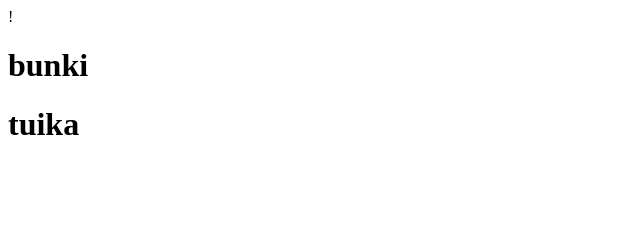
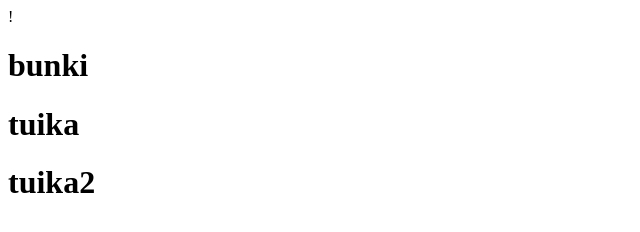
Before and after one commit to mura-0828/study-git, a plain HTML site: page index.html in a window 1280 px wide. Shown: the whole page, without its empty margins (0-640 px from the left). Drawn offline with Linux system fonts and the light colour scheme.

Commit message:
tuika2betukara

```diff
--- a/index.html
+++ b/index.html
@@ -10,5 +10,6 @@
   <body>
     <h1>bunki</h1>
     <h1>tuika</h1>
+    <h1>tuika2</h1>
   </body>
 </html>
```
